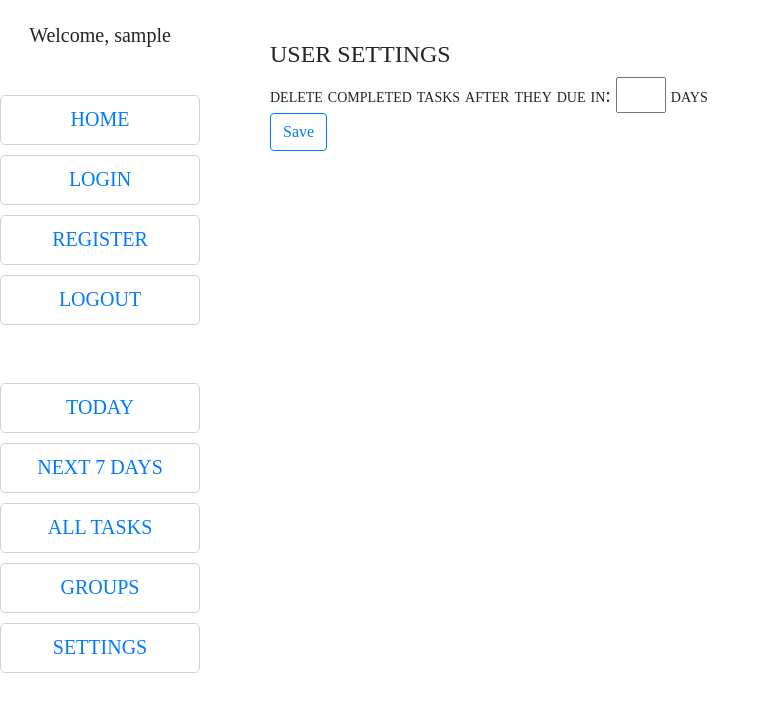
After one commit to SigisM/todoapp, a Django app: page /settings/ in a window 1280 px wide. The commit adds this page. Shown: the top 712 px of the page, without its empty margins (0-770 px from the left). Run offline with Django 3.2, Linux system fonts and the light colour scheme; the visitor is signed in with stand-in values (Sample User, id 1); data comes from the database, SQL or seed files in the repository; parts of the project's set-up code (start-up, migrations or seed data) failed here and were passed over; some libraries are stand-ins or nearby versions; some web fonts are replaced.

Commit message:
Custom user settings

```diff
--- a/todo_app/static/css/style.css
+++ b/todo_app/static/css/style.css
@@ -3,6 +3,7 @@
     src: url('KozGoPr6N-ExtraLight.otf') format("truetype");
 
 }
+
 
 a {
     margin-top: 8px;
@@ -19,6 +20,15 @@ a:hover {
 .task_group {
     height: 40px;
     width: 233px;
+}
+
+.settings {
+    font-size: 20px;
+    font-variant: small-caps;
+}
+
+.settings_interval {
+    width: 50px;
 }
 
 .group_name {
--- a/todo_app/todo_items/admin.py
+++ b/todo_app/todo_items/admin.py
@@ -6,3 +6,4 @@ from .models import *
 
 admin.site.register(Todo)
 admin.site.register(Todo_Group)
+admin.site.register(Settings)
--- a/todo_app/todo_items/forms.py
+++ b/todo_app/todo_items/forms.py
@@ -2,6 +2,7 @@ from django import forms
 from django.contrib.auth.forms import UserCreationForm
 from django.contrib.auth.models import User
 from .models import *
+
 
 
 class DateInput(forms.DateInput):
@@ -14,7 +15,6 @@ class DateTimeInput(forms.DateTimeInput):
 
 class TodoForm(forms.ModelForm):
 
-
     class Meta:
         model = Todo
         fields = ['title', 'created', 'completed', 'daily_reminder', 'reminder_time', 'task_group', 'reminder_date', "custom_reminder"]
@@ -25,6 +25,7 @@ class TodoForm(forms.ModelForm):
             'reminder_date': DateInput,
             'task_group': forms.Select(attrs={'class' : 'task_group'})
         }
+
 
 class LoginForm(forms.Form):
 
@@ -43,8 +44,6 @@ class GroupForm(forms.ModelForm):
 
 class RegisterForm(UserCreationForm):
 
-    # email = forms.EmailField
-
     class Meta:
         model = User
         fields = ["username", "email", "password1", "password2"]
@@ -52,3 +51,13 @@ class RegisterForm(UserCreationForm):
             'username':forms.TextInput(attrs={'placeholder':"Your username"}),
             'email':forms.EmailInput(attrs={'placeholder':"Tasks reminders will be sent to this email"}),
         }
+
+
+class SettingsForm(forms.ModelForm):
+
+    class Meta:
+        model = Settings
+        fields = ['interval']
+        widgets = {
+            'interval':forms.NumberInput(attrs={'class' : 'settings_interval'})
+        }
--- a/todo_app/todo_items/models.py
+++ b/todo_app/todo_items/models.py
@@ -4,6 +4,7 @@ from django.contrib.auth.models import User
 from django_celery_beat.models import PeriodicTask
 import datetime
 from django_celery_beat.models import CrontabSchedule, cronexp
+from django.core.validators import MaxValueValidator, MinValueValidator
 
 
 # Create your models here.
@@ -41,3 +42,10 @@ class CrontabSchedule(CrontabSchedule):
                 cronexp(self.day_of_month), cronexp(self.month_of_year),
                 cronexp(self.day_of_week), str(self.timezone)
             )
+
+class Settings(models.Model):
+    interval = models.IntegerField(validators=[MinValueValidator(1)])
+    user = models.ForeignKey(User, on_delete=models.CASCADE, null=True)
+
+    # def __str__(self):
+    #     return self.interval
--- a/todo_app/todo_items/templates/base.html
+++ b/todo_app/todo_items/templates/base.html
@@ -71,6 +71,7 @@
             <li class="menubar"><a href="/seven_days">NEXT 7 DAYS</a></li>
             <li class="menubar"><a href="/">ALL TASKS</a></li>
             <li class="menubar"><a href="/groups">GROUPS</a></li>
+            <li class="menubar"><a href="/settings">SETTINGS</a></li>
         </ul>
         {% elif user.is_anonymous %}
         <ul>
@@ -101,6 +102,8 @@
         {% endblock %}
         {% block content %}
         {% endblock %}
+        {% block user_settings %}
+        {% endblock %}
     </div>
     <div class="update" style="display: none;">
        <iframe class="myIframe" name="myIframe" src='about:blank'></iframe>
--- /dev/null
+++ b/todo_app/todo_items/templates/settings.html
@@ -0,0 +1,16 @@
+{% extends 'base.html' %}
+{% load static %}
+<link type="text/css" href="{% static 'css/style.css' %}" rel="stylesheet" >
+
+{% block user_settings %}
+<div class="todo_list">
+    <h4>USER SETTINGS</h4>
+    <form method="POST" action="">
+        {% csrf_token %}
+        <div class="settings">
+            <div>delete completed tasks after they due in: {{form.interval}} days</div>
+        </div>
+        <input class="btn btn-outline-primary" type="submit" value="Save">
+    </form>
+</div>
+{% endblock %}
--- a/todo_app/todo_items/urls.py
+++ b/todo_app/todo_items/urls.py
@@ -10,6 +10,7 @@ urlpatterns = [
     path('today/', views.today, name='today_page'),
     path('seven_days/', views.seven_days, name='seven_days_page'),
     path('register/', views.register, name='register_page'),
+    path('settings/', views.user_settings, name='user_settings'),
     path('update_todo_expand/<str:pk>/', views.updateTodo, name='update_todo'),
     path('delete_todo/<str:pk>/', views.deleteTodo, name='delete_todo'),
     path('delete_reminder/<str:pk>/<str:reminder>', views.del_reminder, name="del_reminder"),
--- a/todo_app/todo_items/views.py
+++ b/todo_app/todo_items/views.py
@@ -10,18 +10,25 @@ from datetime import timedelta
 import datetime
 import json
 
-from .models import Todo, Todo_Group, CrontabSchedule
-from .forms import RegisterForm, LoginForm, TodoForm, GroupForm
+from .models import Todo, Todo_Group, CrontabSchedule, Settings
+from .forms import RegisterForm, LoginForm, TodoForm, GroupForm, SettingsForm
 from .tasks import custom_reminder, delete_reminder
 
 
 @receiver(post_save, sender=User)
 def create_default_group(sender, instance, **kwargs):
     group_name = "Uncategorised"
+    task_delete_interval = 5
     if Todo_Group.objects.filter(group_name=group_name, user=instance).exists():
         return False
     else:
         Todo_Group.objects.create(group_name=group_name, user=instance)
+
+    if Settings.objects.filter(interval=task_delete_interval, user=instance).exists():
+        return False
+    else:
+        Settings.objects.create(interval=task_delete_interval, user=instance)
+        print('ELSAS')
 
 
 @receiver(post_delete, sender=Todo)
@@ -244,6 +251,22 @@ def seven_days(request):
     return render(request, '7days_items.html', context)
 
 
+def user_settings(request):
+    setting = Settings.objects.get(user=request.user)
+    print(setting)
+    form = SettingsForm()
+    if request.method == 'POST':
+        form = SettingsForm(request.POST)
+        if form.is_valid():
+            setting.interval = form.instance.interval
+            setting.save()
+
+        return HttpResponseRedirect(request.path)
+
+    context = {'form':form}
+    return render(request, 'settings.html', context)
+
+
 def updateTodo(request, pk):
     user = request.user
     todo = Todo.objects.get(pk=pk)
```
Also changed, not shown: todo_app/todo_items/migrations/0024_auto_20200830_1337.py (added), todo_app/todo_items/migrations/0025_auto_20200830_1342.py (added).
